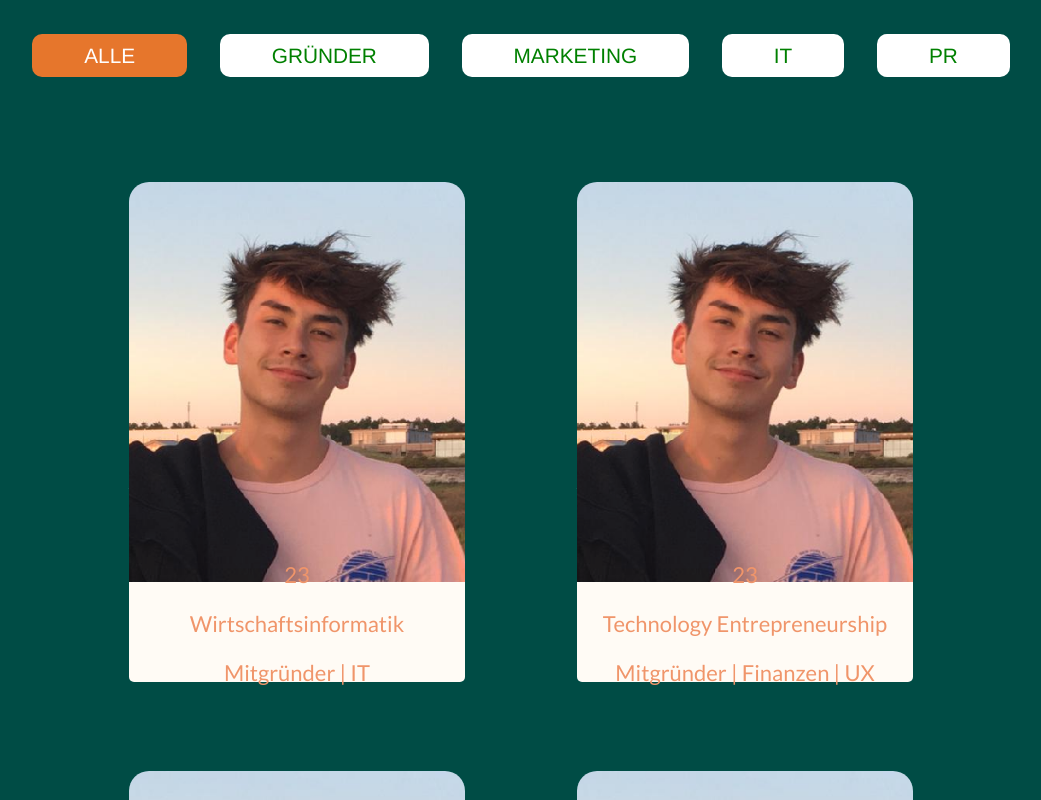
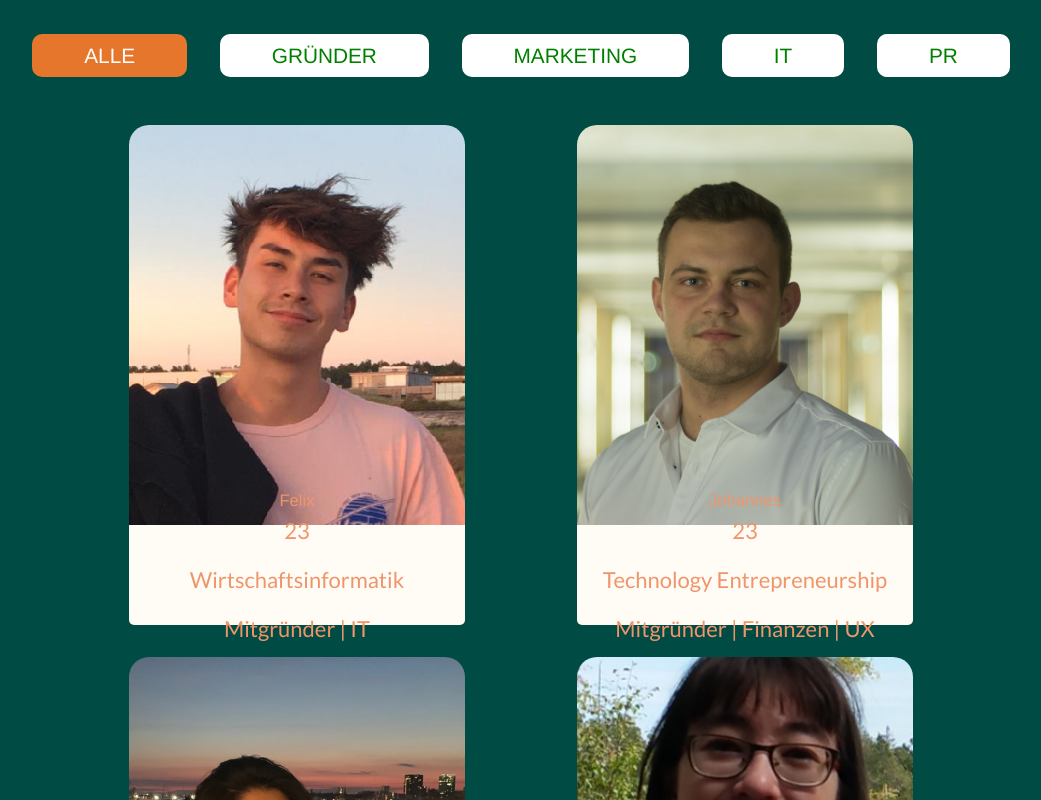
Before and after one commit to Aufklaerwerk/aufklaerwerk-vue, a Vue app: page /aboutUs in a window 1280 px wide. Shown: the part 1080-1880 px from the top of the page, without its empty margins (119-1160 px from the left). Built offline with nearby package versions, Linux system fonts and the light colour scheme; a web font is replaced by a local one; what vue-toastr would draw is missing.

Commit message:
AboutUs page image bug fixed

```diff
--- a/src/pages/AboutUs.vue
+++ b/src/pages/AboutUs.vue
@@ -70,12 +70,9 @@
             v-for="member in filteredList()"
             :key="member.id"
           >
-            <p class="description-above">
+            <img :src="convertToPath(member)" />
+            <div class="description">
               {{ member.name }}
-            </p>
-            <!--<img :src="convertToPath(member)" /> -->
-            <img src="../assets/members/felix.png" />
-            <div class="description">
               <p>{{ member.age }}</p>
               <p>{{ member.subject }}</p>
               <p>{{ member.roles }}</p>
@@ -84,12 +81,12 @@
         </div>
       </div>
     </div>
-    <!-- <a href="https://www.enactus.de/karlsruhe"
-        ><img
-          id="enactus-weltkarte"
-          class="center"
-          src="assets/enactus-world-map.png"
-      /></a> -->
+    <a href="https://www.enactus.de/karlsruhe"
+      ><img
+        id="enactus-weltkarte"
+        class="center"
+        src="../assets/enactus-world-map.png"
+    /></a>
     <p></p>
 
     <!--
@@ -268,7 +265,7 @@ export default {
   computed: {},
   methods: {
     convertToPath(member) {
-      return "../assets/members/" + member.portrait;
+      return require("../assets/members/" + member.portrait);
     },
     filteredList() {
       var choiceResp = "";
```
